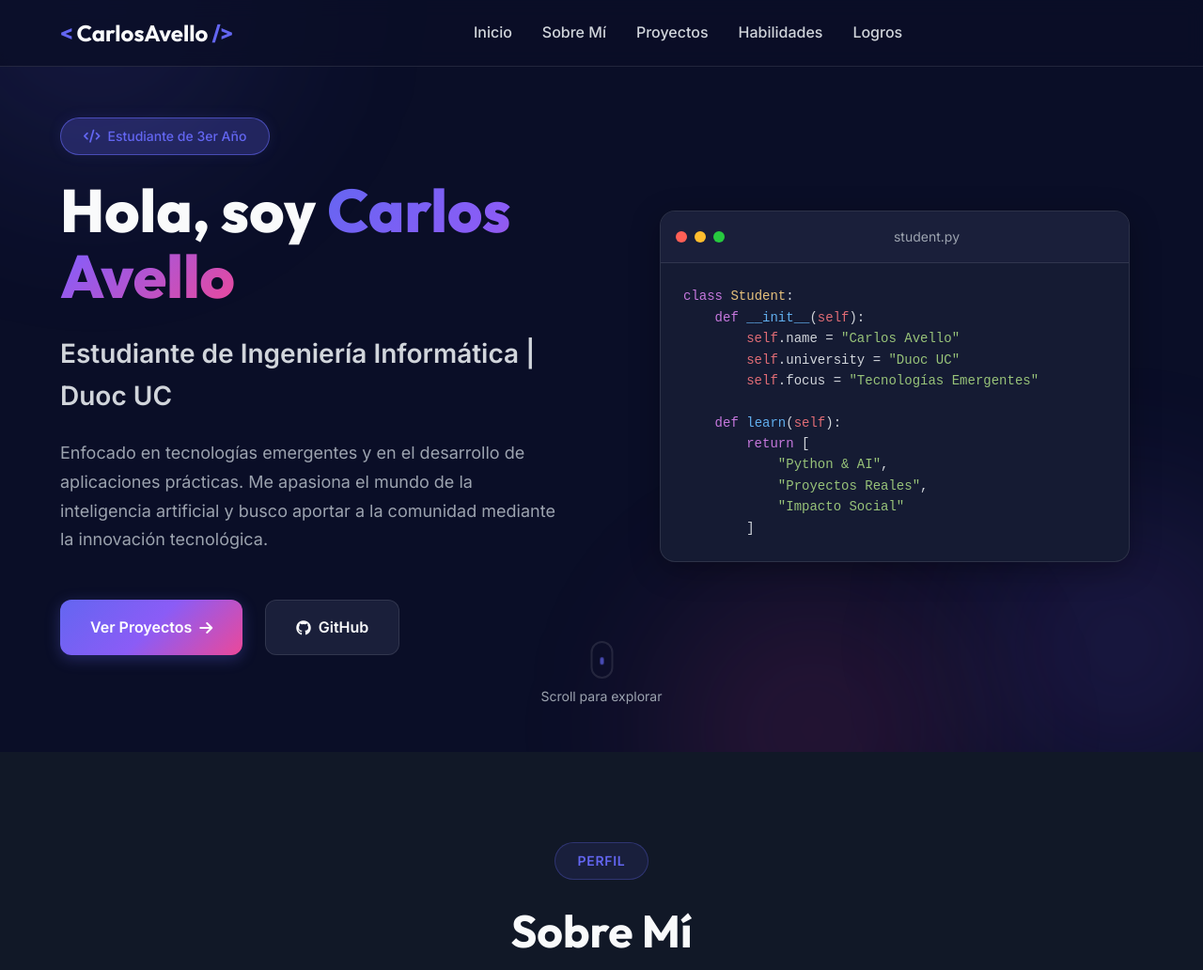
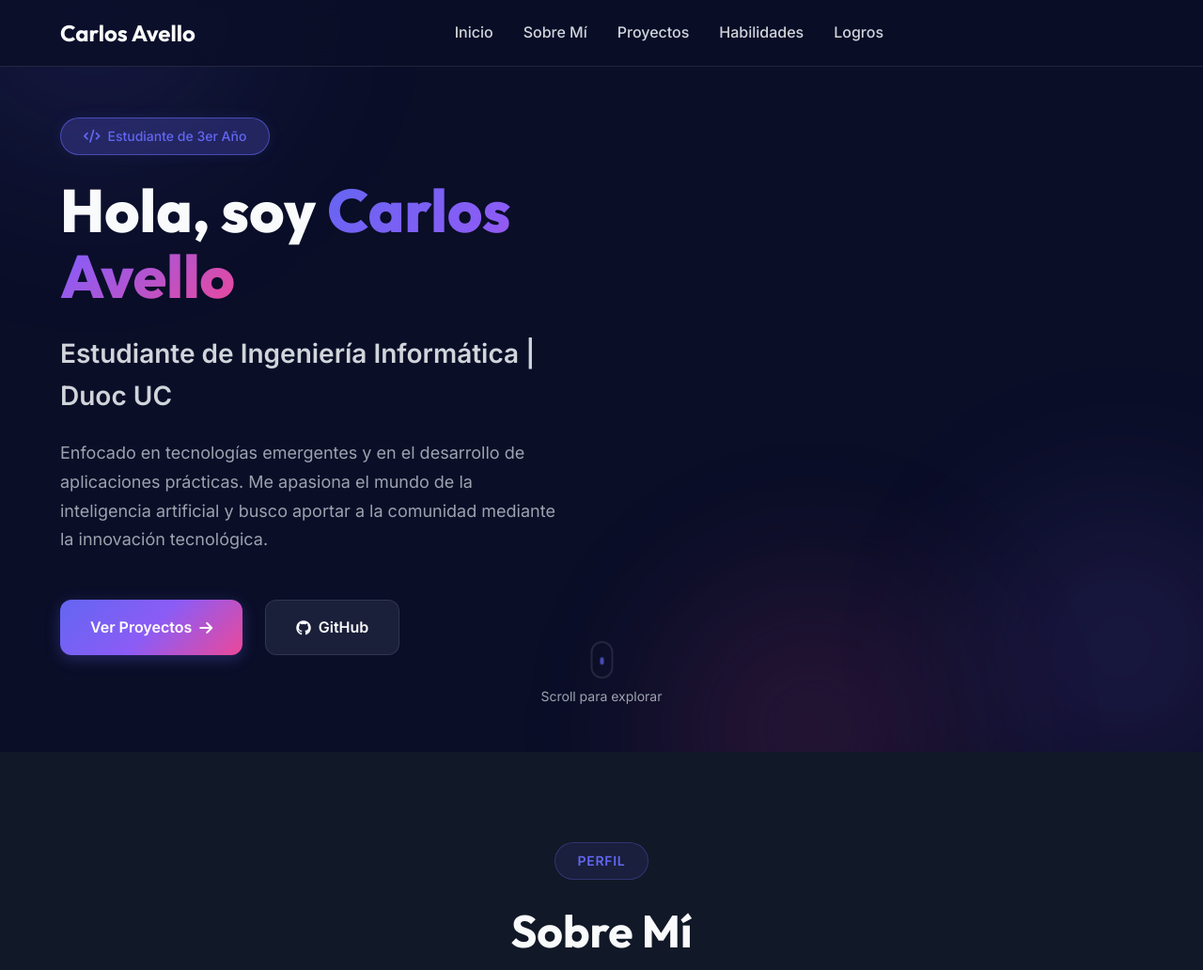
Before and after one commit to zkin1/Portafolio, a plain HTML site: page index.html in a window 1280 px wide. Shown: the top 1032 px of the page at 94% size. Drawn offline with Linux system fonts and the light colour scheme.

Commit message:
simplificando un poco el tema visual eliminando la seccion de python

```diff
--- a/index.html
+++ b/index.html
@@ -37,9 +37,7 @@
         <div class="container nav-container">
             <div class="logo">
                 <a href="#home">
-                    <span class="logo-bracket">&lt;</span>
-                    <span class="logo-text">CarlosAvello</span>
-                    <span class="logo-bracket">/&gt;</span>
+                    <span class="logo-text">Carlos Avello</span>
                 </a>
             </div>
 
@@ -103,32 +101,7 @@
                 </div>
             </div>
 
-            <div class="hero-visual fade-in">
-                <div class="code-window">
-                    <div class="window-header">
-                        <div class="window-buttons">
-                            <span class="btn-close"></span>
-                            <span class="btn-minimize"></span>
-                            <span class="btn-maximize"></span>
-                        </div>
-                        <div class="window-title">student.py</div>
-                    </div>
-                    <div class="window-content">
-                        <pre><code><span class="code-keyword">class</span> <span class="code-class">Student</span>:
-    <span class="code-keyword">def</span> <span class="code-function">__init__</span>(<span class="code-param">self</span>):
-        <span class="code-param">self</span>.name = <span class="code-string">"Carlos Avello"</span>
-        <span class="code-param">self</span>.university = <span class="code-string">"Duoc UC"</span>
-        <span class="code-param">self</span>.focus = <span class="code-string">"Tecnologías Emergentes"</span>
 
-    <span class="code-keyword">def</span> <span class="code-function">learn</span>(<span class="code-param">self</span>):
-        <span class="code-keyword">return</span> [
-            <span class="code-string">"Python & AI"</span>,
-            <span class="code-string">"Proyectos Reales"</span>,
-            <span class="code-string">"Impacto Social"</span>
-        ]</code></pre>
-                    </div>
-                </div>
-            </div>
         </div>
 
         <div class="scroll-indicator">
```
